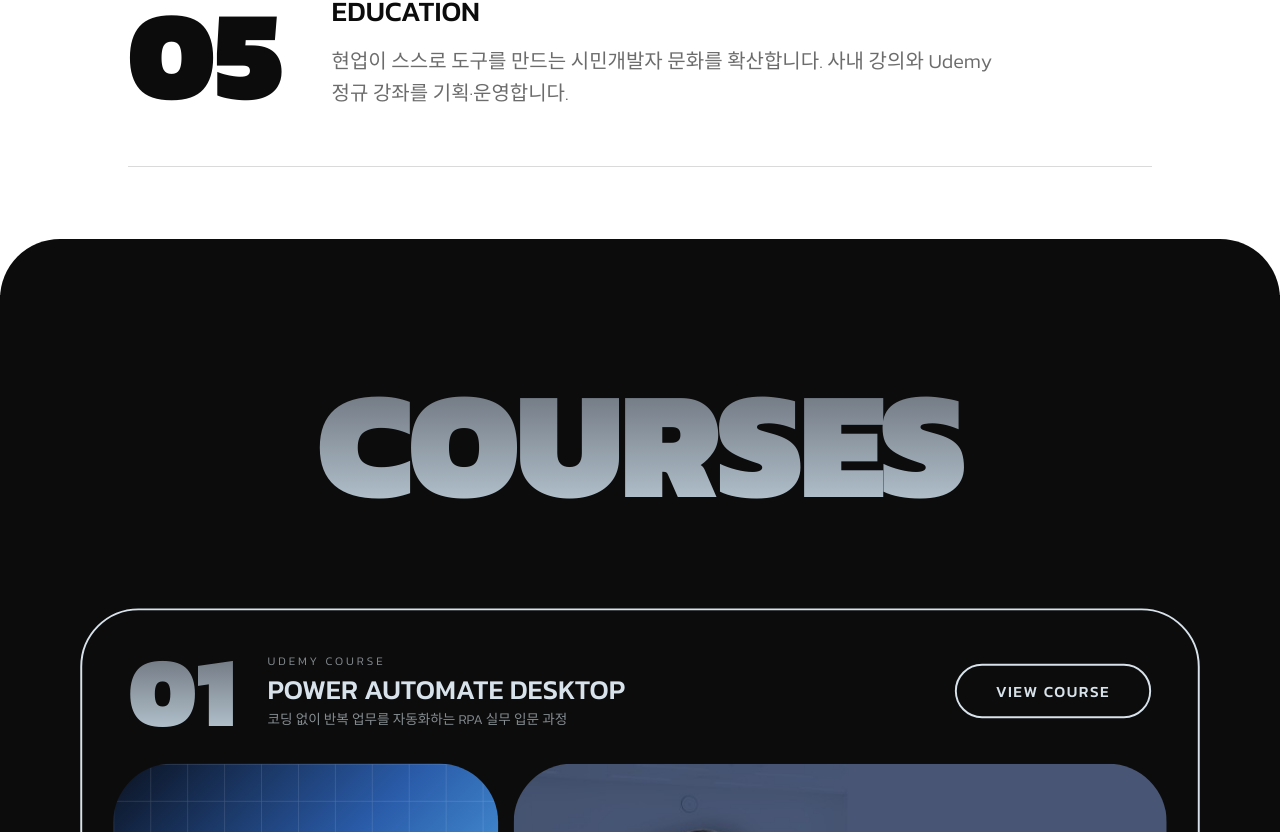
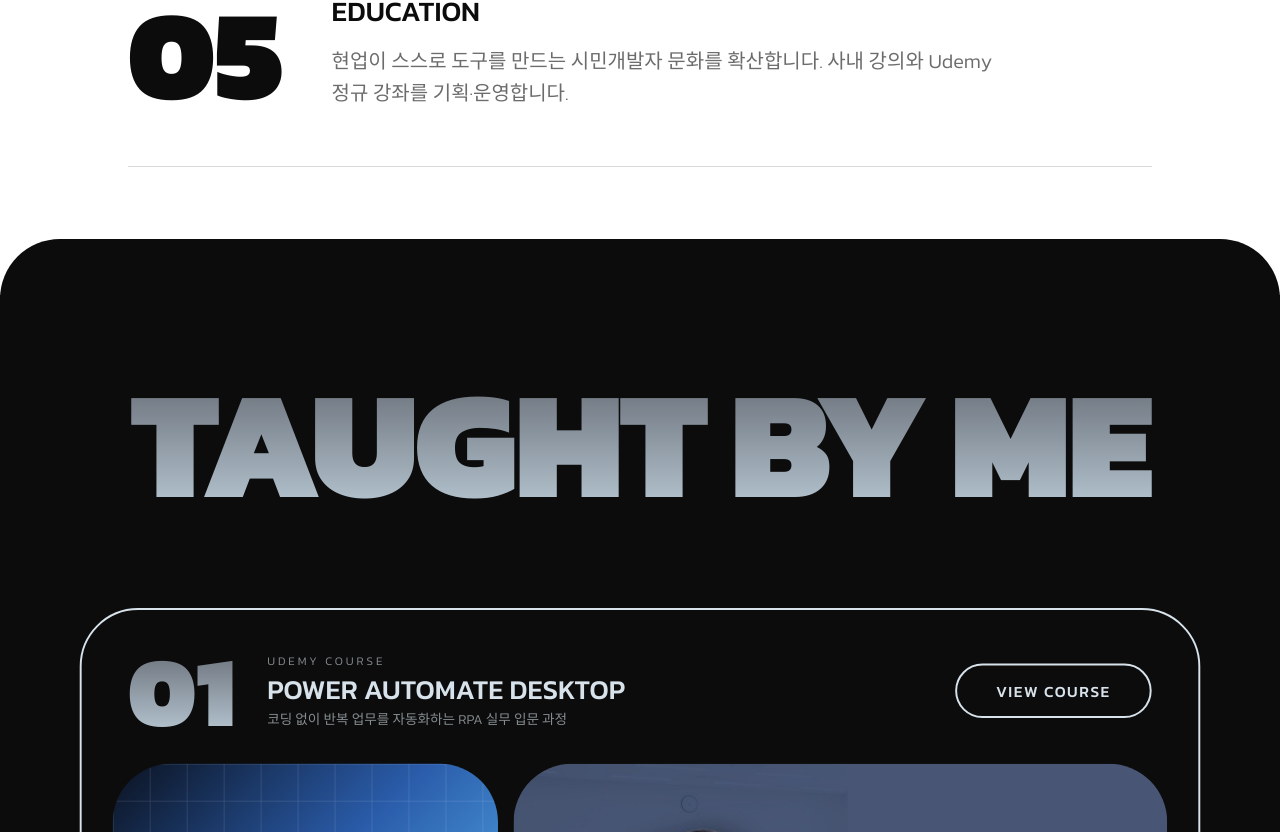
Before and after one commit to sweetgump-ai/sweetgump-ai.github.io, a React (Vite) app: page / in a window 1280 px wide. Shown: the part 2953-3785 px from the top of the page. Built offline with nearby package versions, Linux system fonts and the light colour scheme; a web font is replaced by a local one.

Commit message:
feat: rename courses heading, drop duplicate udemy links in footer

```diff
--- a/src/sections/ContactSection.tsx
+++ b/src/sections/ContactSection.tsx
@@ -1,4 +1,4 @@
-import { Mail, Linkedin, GraduationCap, ArrowUpRight } from 'lucide-react';
+import { Mail, Linkedin, ArrowUpRight } from 'lucide-react';
 import FadeIn from '../components/FadeIn';
 import ContactButton from '../components/ContactButton';
 import { PROFILE } from '../data/content';
@@ -6,21 +6,6 @@ import { PROFILE } from '../data/content';
 const LINKS = [
   { icon: Mail, label: PROFILE.email, href: `mailto:${PROFILE.email}` },
   { icon: Linkedin, label: 'LinkedIn', href: PROFILE.linkedin },
-  {
-    icon: GraduationCap,
-    label: 'Udemy · Power BI Desktop',
-    href: 'https://www.udemy.com/course/power-bi-desktop/',
-  },
-  {
-    icon: GraduationCap,
-    label: 'Udemy · Power Automate Desktop',
-    href: 'https://www.udemy.com/course/power-automate-desktop-class/',
-  },
-  {
-    icon: GraduationCap,
-    label: 'Udemy · 경영정보시각화능력 실기',
-    href: 'https://www.udemy.com/course/power-bi-exam/',
-  },
 ];
 
 export default function ContactSection() {
--- a/src/sections/ProjectsSection.tsx
+++ b/src/sections/ProjectsSection.tsx
@@ -139,7 +139,7 @@ export default function ProjectsSection() {
         className="hero-heading mb-12 text-center font-black uppercase leading-none tracking-tight sm:mb-16 md:mb-20"
         style={{ fontSize: 'clamp(3rem, 12vw, 160px)' }}
       >
-        Courses
+        Taught by me
       </FadeIn>
 
       <div className="mx-auto max-w-6xl">
```
